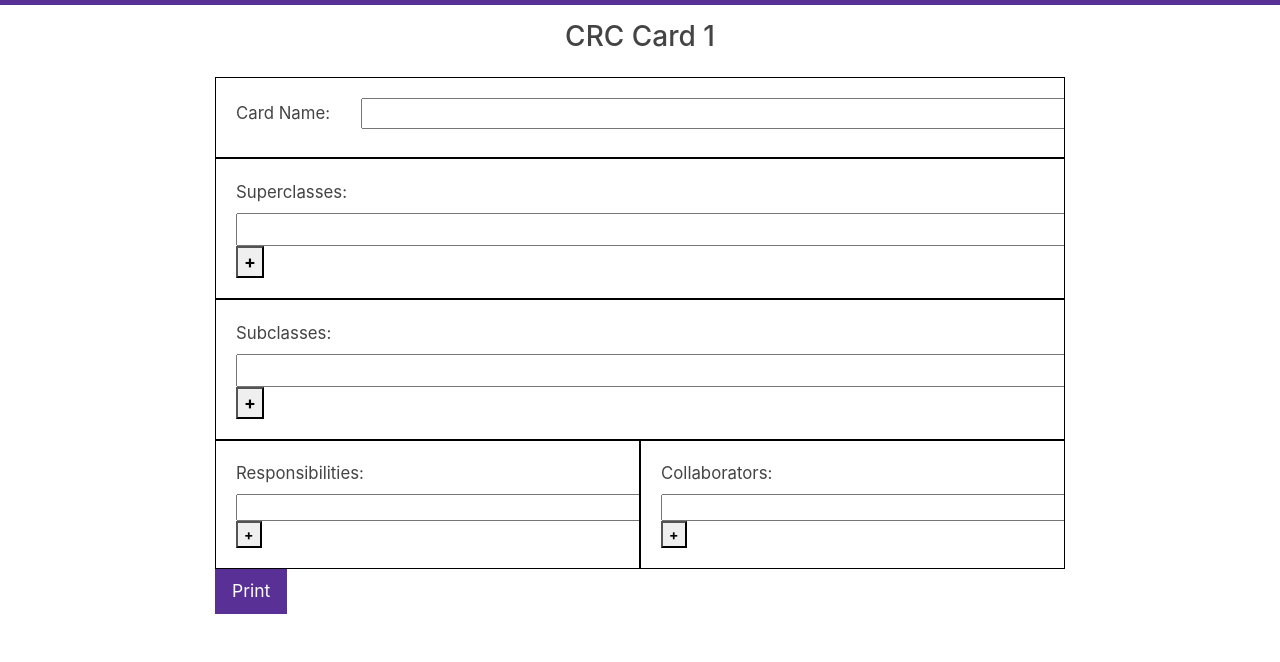
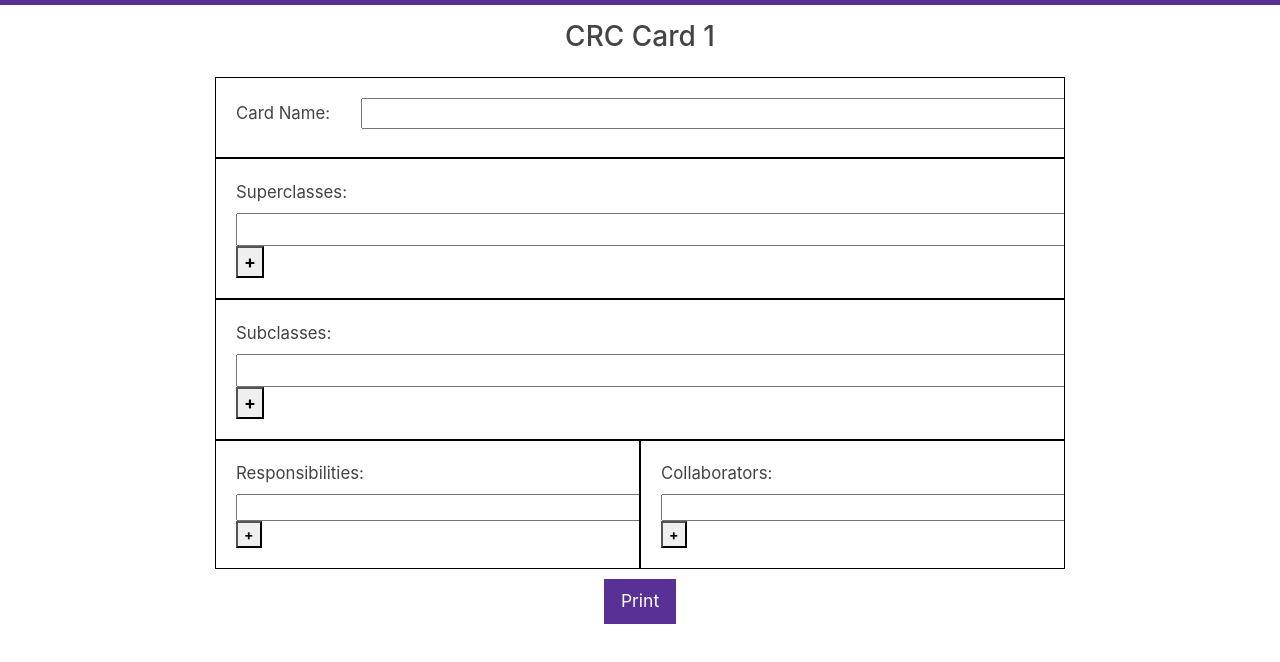
Before and after one commit to kawtharbadran/CRC-Card-Maker, a plain HTML site: page CRCBuilderPage.html in a window 1280 px wide. Shown: the part 70-732 px from the top of the page. Drawn offline with nearby package versions, Linux system fonts and the light colour scheme.

Commit message:
Update CRCBuilderPage.html
Centered "Print" button

```diff
--- a/CRCBuilderPage.html
+++ b/CRCBuilderPage.html
@@ -225,11 +225,10 @@ div#two {
                     });
                     </script>
                   </div>
-                  <div>
-                    <button type=button id="printPageButton" name="print" class="btn btn-primary btn-lg" onclick="window.print()">Print</button>
-                  </div>
                 </section>
-
+                <div  style="text-align:center; padding-top: 10px;">
+                  <button type=button id="printPageButton" name="print" class="btn btn-primary btn-lg" onclick="window.print()">Print</button>
+                </div>
 <!-- TODO: NEED TO UPDATE THIS SO IT WORKS DYNAMICALLY WITH ALL ADDED CRC CARDS -->
             <script type="text/javascript">
               function editHeader(input, id){
```
